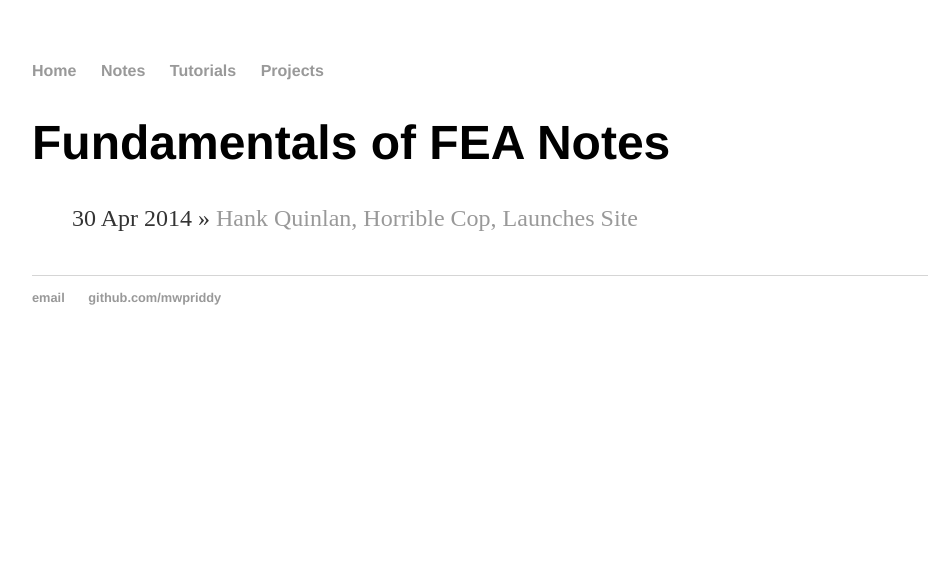
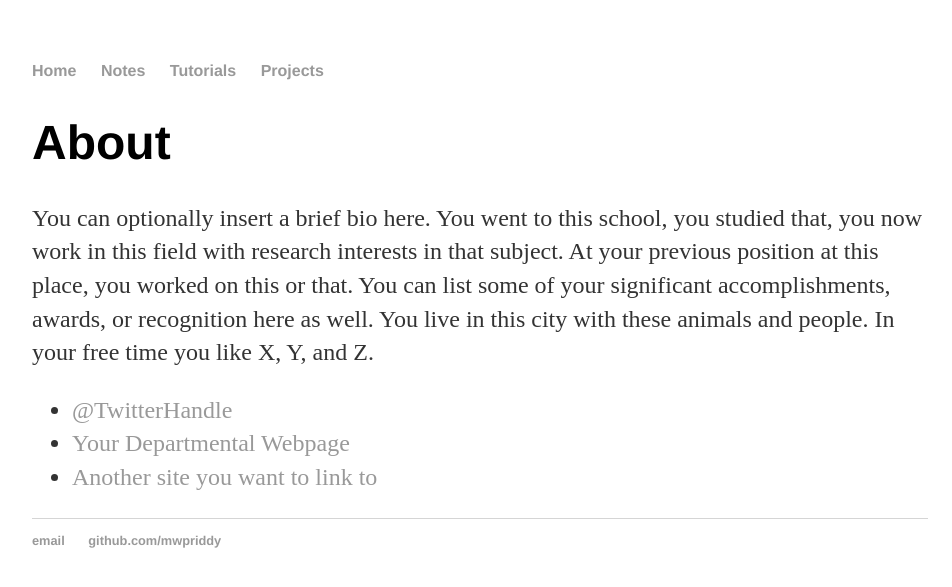
Before and after one commit to mwpriddy/FEA, a Jekyll site: the page built from notes/index.html, in a window 1280 px wide. Shown: the top 587 px of the page, without its empty margins (160-1112 px from the left). Built offline with Jekyll 4.4.1, drawn with Linux system fonts in a browser that asks for light colours.

Commit message:
Update index.html

```diff
--- a/notes/index.html
+++ b/notes/index.html
@@ -1,12 +1,15 @@
 ---
 layout: default
-title: Fundamentals of FEA Notes
+title: Course Notes and Content
 ---
-<h1>{{ page.title }}</h1>
-<ul class="posts">
 
-  {% for post in site.posts %}
-    <li><span>{{ post.date | date_to_string }}</span> &raquo; <a href="{{ post.url }}" title="{{ post.title }}">{{ post.title }}</a></li>
-  {% endfor %}
+<div class="about">
+	<h1>About</h1>
+	<p>You can optionally insert a brief bio here. You went to this school, you studied that, you now work in this field with research interests in that subject. At your previous position at this place, you worked on this or that. You can list some of your significant accomplishments, awards, or recognition here as well. You live in this city with these animals and people. In your free time you like X, Y, and Z.</p>
 
-</ul>
+	<ul class="contacts">
+		<li><a href="#">@TwitterHandle</a></li>
+		<li><a href="#">Your Departmental Webpage</a></li>
+		<li><a href="#">Another site you want to link to</a></li>
+	</ul>
+</div>
```
